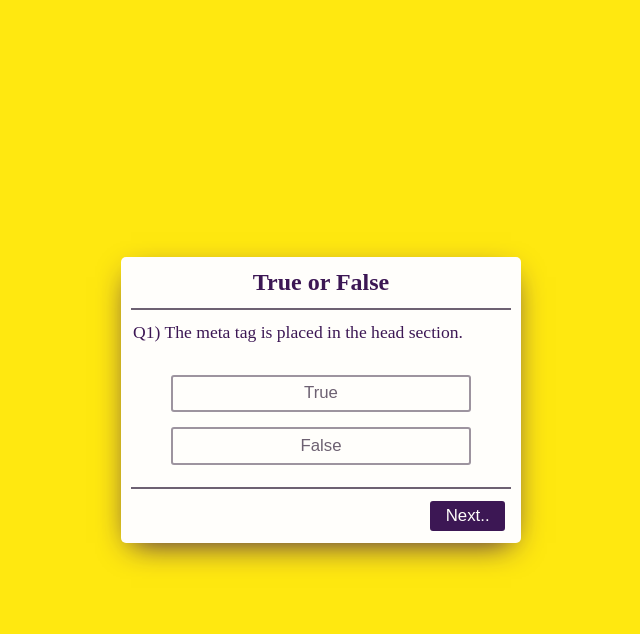
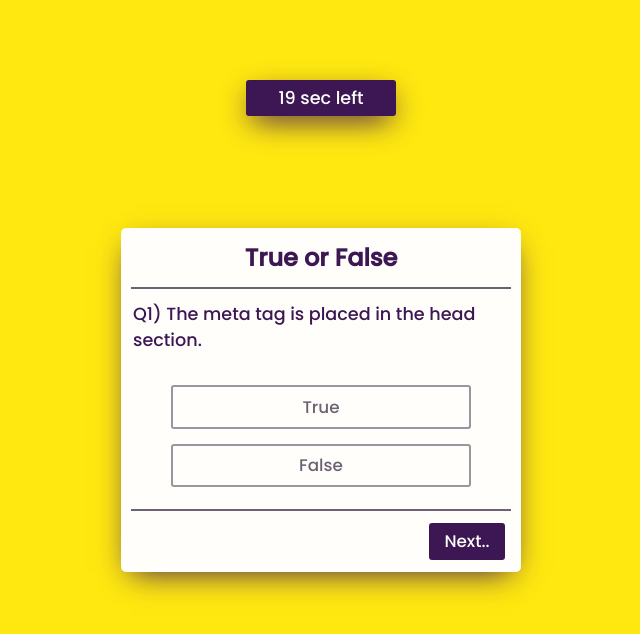
Before and after one commit to aks2004pika/IT-Quiz, a plain HTML site: page index.html in a window 1280 px wide. Both pictures are taken after a click on the button "Start". Shown: the whole page, without its empty margins (319-959 px from the left). Drawn offline with Linux system fonts and the light colour scheme.

Commit message:
added timer

```diff
--- a/index.html
+++ b/index.html
@@ -99,6 +99,9 @@
             </div>
         </div>
     </div>
+    <div class="timeBlock">
+        <p><span class="timeOutput">20</span> sec left</p>
+    </div>
 </body>
 
 </html>
--- a/script/script.js
+++ b/script/script.js
@@ -3,6 +3,7 @@ const startBtn = document.querySelector(".startBtn");
 const preGameBg = document.querySelector(".preGameBlock");
 const gameBg = document.querySelector(".mainBlock");
 const scoreBg = document.querySelector(".scoreSection");
+const timeBg = document.querySelector(".timeBlock");
 
 var preGameOpenAnim = {
   animation: "preGameOpenAnim .5s ease-out 0.6s forwards",
@@ -28,9 +29,17 @@ var scoreCloseAnim = {
   animation: "scoreCloseAnim .5s ease-out forwards",
 };
 
+var timeBlockOpenAnim = {
+  animation: "timeBlockOpenAnim .5s ease-out 0.6s forwards",
+};
+
 startBtn.onclick = () => {
+  if (nextClickCount == 0) {
+    setInterval(timer1, 1000);
+  }
   Object.assign(preGameBg.style, preGameCloseAnim);
   Object.assign(gameBg.style, gameOpenAnim);
+  Object.assign(timeBg.style, timeBlockOpenAnim);
 };
 
 var questionOutput = document.querySelector(".question");
@@ -65,6 +74,8 @@ nextBtn.onclick = () => {
   if (nextClickCount < 4) {
     nextClickCount++;
     previousClickCount--;
+    time = 20;
+    setInterval(timer2, 1000);
     answerStore();
     Object.assign(trueBtn.style, optionNormalStyle);
     Object.assign(falseBtn.style, optionNormalStyle);
@@ -182,3 +193,26 @@ function answerViewer() {
     }
   }
 }
+
+// Timer section
+var timeOutput = document.querySelector(".timeOutput");
+var time = 20;
+
+function timer1() {
+  if (nextClickCount == 1) {
+    return;
+  }
+  var seconds = time % 60;
+  seconds < 10
+    ? (timeOutput.innerHTML = `0${seconds}`)
+    : (timeOutput.innerHTML = `${seconds}`);
+  time > 0 ? time-- : (time = 0);
+}
+
+function timer2() {
+  var seconds = time % 60;
+  seconds < 10
+    ? (timeOutput.innerHTML = `0${seconds}`)
+    : (timeOutput.innerHTML = `${seconds}`);
+  time > 0 ? time-- : (time = 0);
+}
--- a/styles/style.css
+++ b/styles/style.css
@@ -1,7 +1,10 @@
+@import url("https://fonts.googleapis.com/css2?family=Bebas+Neue&family=Poppins:wght@300;500&display=swap");
+
 * {
   padding: 0;
   margin: 0;
   box-sizing: border-box;
+  font-family: Poppins;
 }
 
 :root {
@@ -416,3 +419,42 @@
   border-radius: 3px;
   color: var(--grey-);
 }
+
+.timeBlock {
+  position: absolute;
+  top: 10%;
+  left: 50%;
+  transform: translateX(-50%) translateY(30px);
+  width: 150px;
+  padding: 0.3em 0.5em;
+  background: var(--navy-);
+  text-align: center;
+  box-shadow: 0 10px 30px -6px var(--navy-);
+  border-radius: 3px;
+  opacity: 0;
+  pointer-events: none;
+}
+
+.timeBlock p,
+.timeBlock p span {
+  font-size: 1.1rem;
+  color: var(--white-);
+}
+
+@keyframes timeBlockOpenAnim {
+  0% {
+    transform: translateX(-50%) translateY(30px);
+    pointer-events: none;
+    opacity: 0;
+  }
+  60% {
+    transform: translateX(-50%) translateY(-10px);
+    pointer-events: none;
+    opacity: 1;
+  }
+  100% {
+    transform: translateX(-50%) translateY(0);
+    pointer-events: all;
+    opacity: 1;
+  }
+}
```
